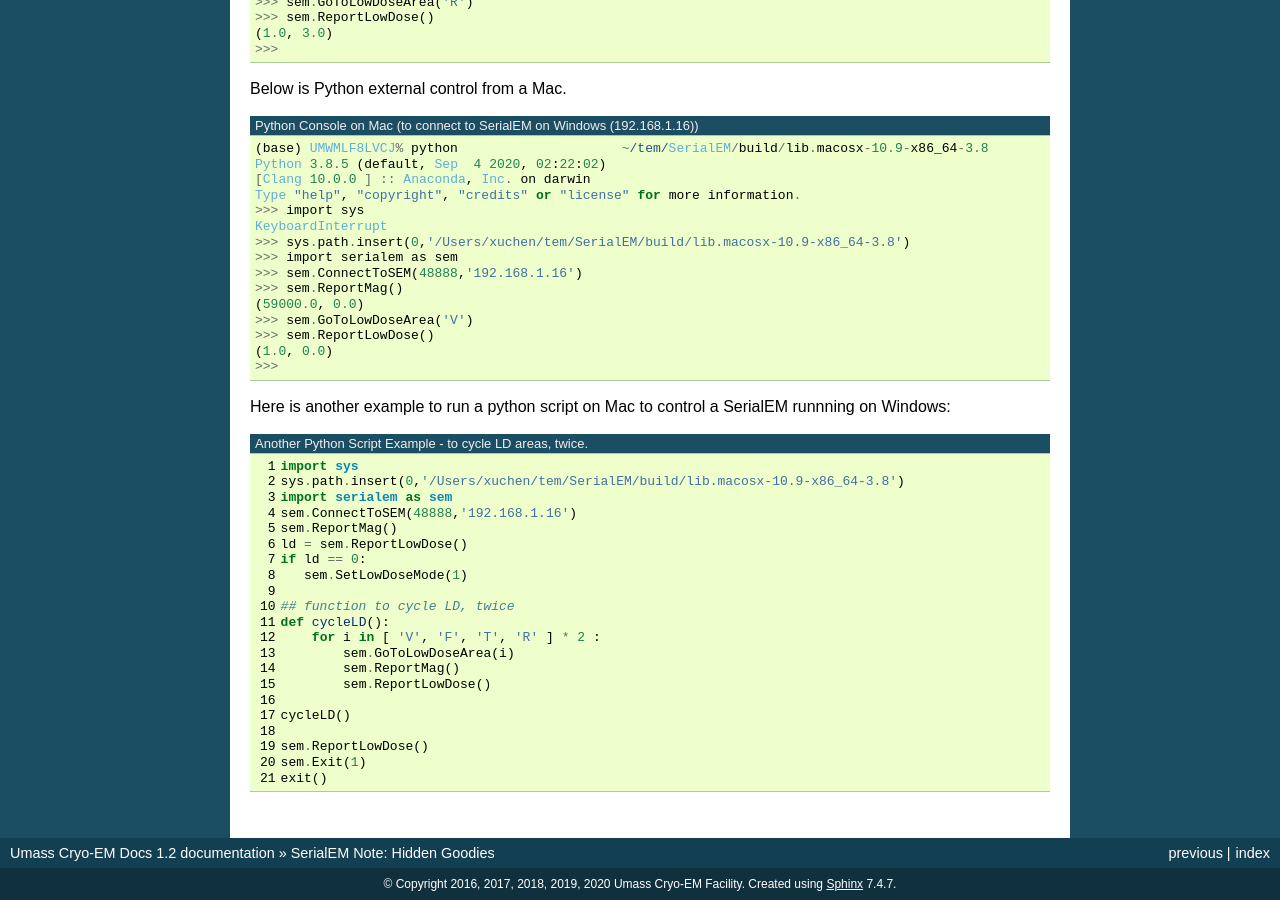
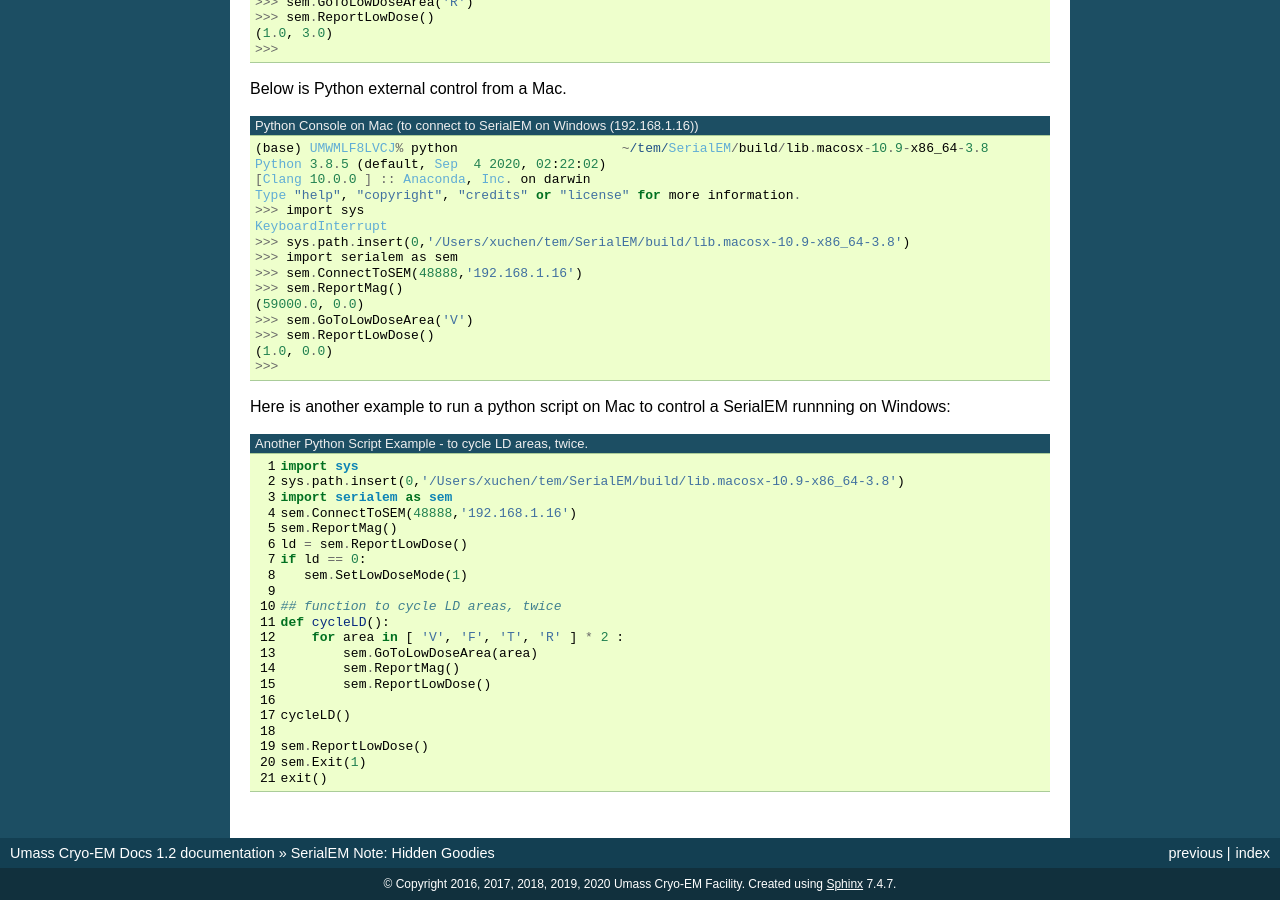
Before and after one commit to xuchen66/sphinx-emdocs, a Sphinx documentation site: the page built from source/serialem-note-hidden-goodies.rst, in a window 1280 px wide and 900 px high, scrolled down 6161 px. Built offline with Sphinx 7.4.7, drawn with Linux system fonts in a browser that asks for light colours; pages that are not in the unit, such as notebooks, are missing from menus.

Commit message:
Update serialem-note-hidden-goodies.rst

```diff
--- a/source/serialem-note-hidden-goodies.rst
+++ b/source/serialem-note-hidden-goodies.rst
@@ -422,10 +422,10 @@
    if ld == 0:
       sem.SetLowDoseMode(1)
 
-   ## function to cycle LD, twice
+   ## function to cycle LD areas, twice
    def cycleLD():
-       for i in [ 'V', 'F', 'T', 'R' ] * 2 :
-           sem.GoToLowDoseArea(i)
+       for area in [ 'V', 'F', 'T', 'R' ] * 2 :
+           sem.GoToLowDoseArea(area)
            sem.ReportMag()
            sem.ReportLowDose()
 
```
